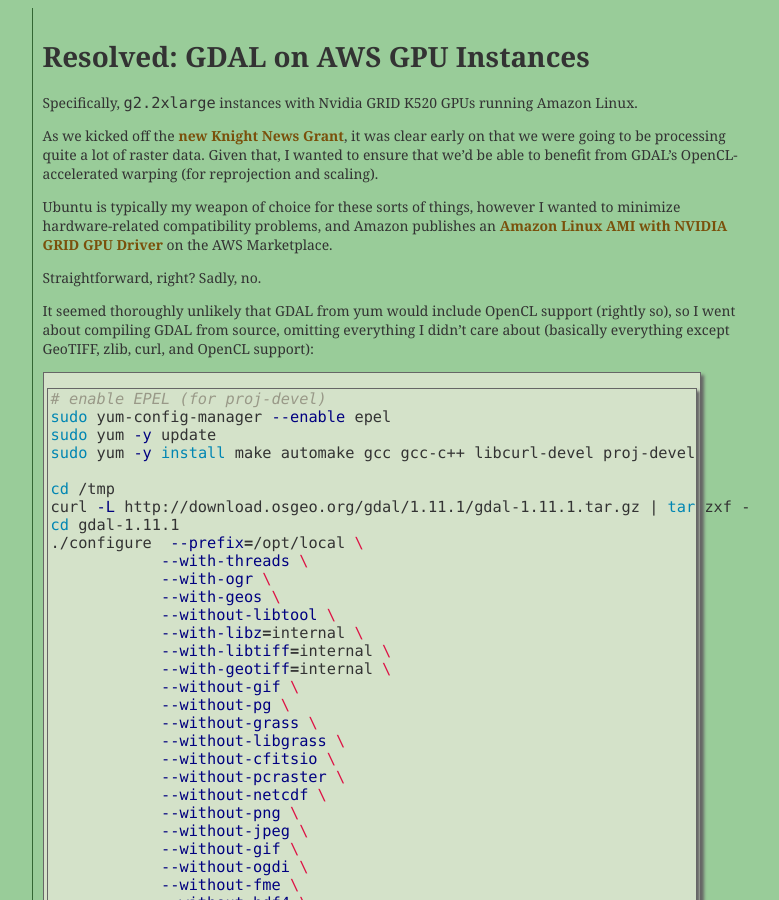
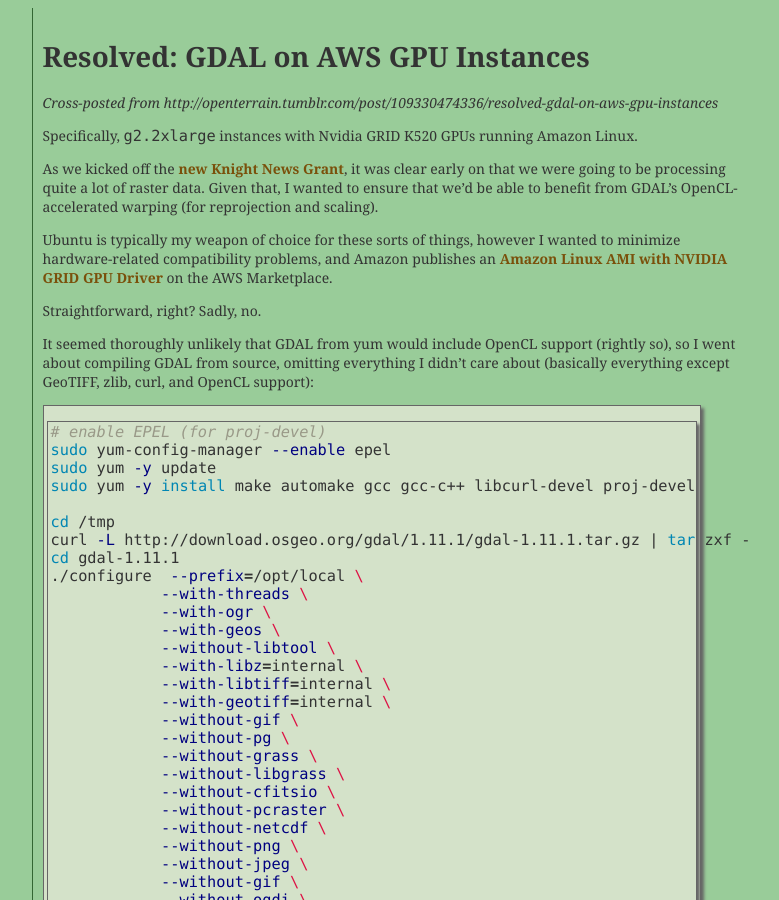
Before and after one commit to mojodna/mojodna.net, a Jekyll site: the page built from _posts/2015-01-27-resolved-gdal-on-aws-gpus.markdown, in a window 1280 px wide and 900 px high. Shown: the whole window, without its empty margins (248-1027 px from the left). Built offline with Jekyll 4.4.1, drawn with Linux system fonts in a browser that asks for light colours; Markdown is read by kramdown in place of the engine named in the settings; comment, search, counter and statistics services are not loaded.

Commit message:
Note cross-post

```diff
--- a/_posts/2015-01-27-resolved-gdal-on-aws-gpus.markdown
+++ b/_posts/2015-01-27-resolved-gdal-on-aws-gpus.markdown
@@ -4,6 +4,8 @@
 ---
 
 # Resolved: GDAL on AWS GPU Instances
+
+_Cross-posted from http://openterrain.tumblr.com/post/109330474336/resolved-gdal-on-aws-gpu-instances_
 
 Specifically, `g2.2xlarge` instances with Nvidia GRID K520 GPUs running Amazon Linux.
 
```
